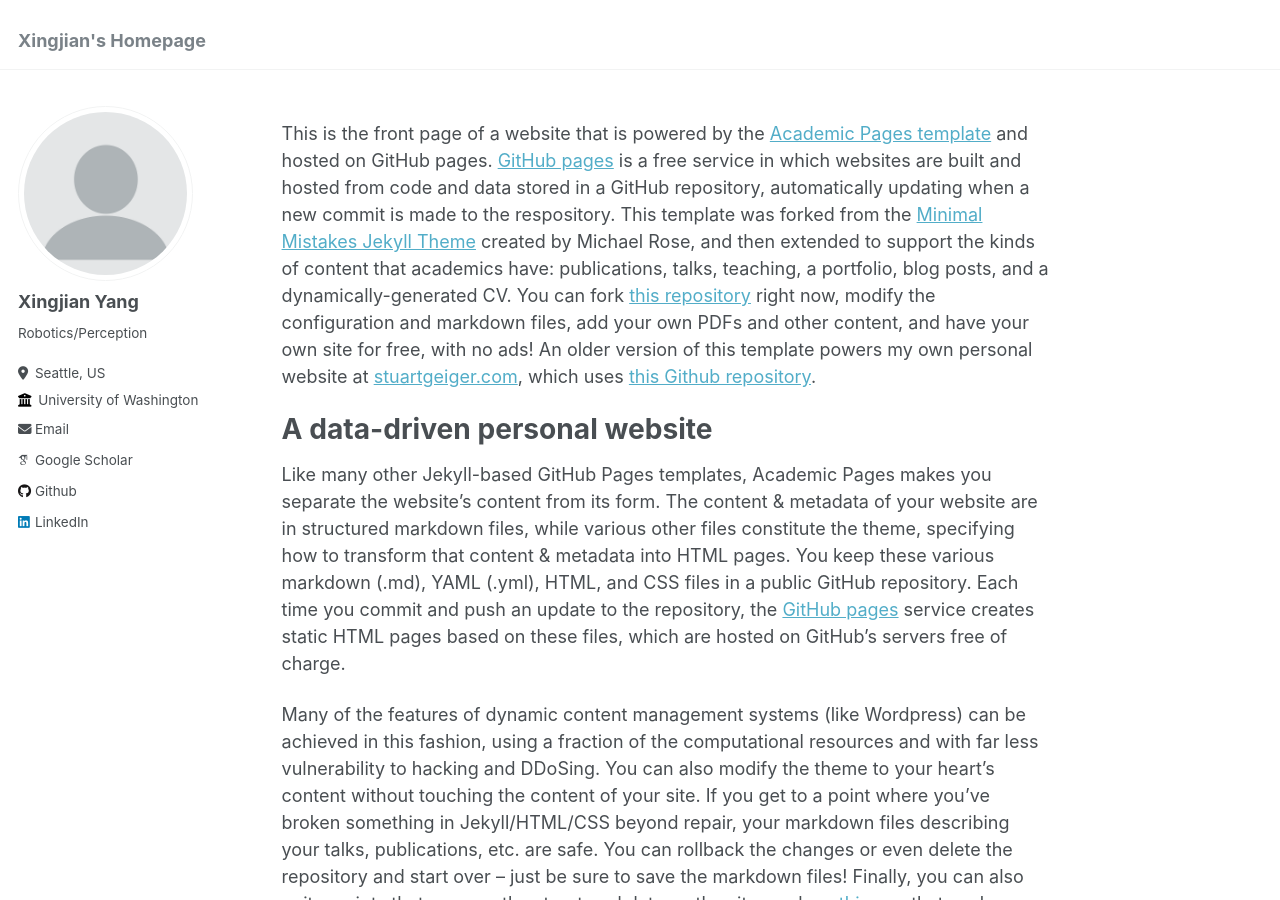
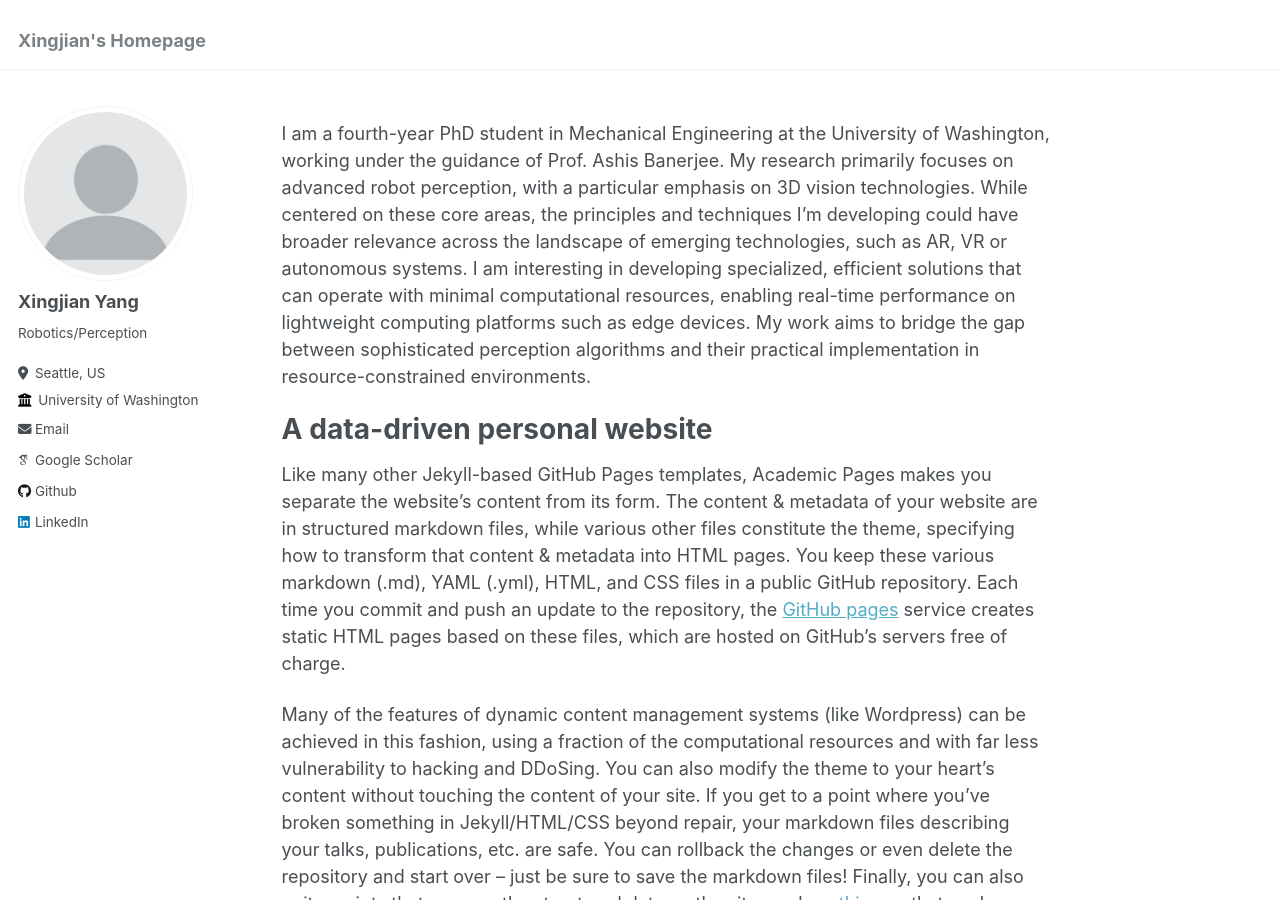
Before and after one commit to YangXJ95/https-yangxj95.github.io-, a Jekyll site: the page built from _pages/about.md, in a window 1280 px wide and 900 px high. Built offline with Jekyll 4.4.1, drawn with Linux system fonts in a browser that asks for light colours; some web fonts are replaced.

Commit message:
Update about.md

```diff
--- a/_pages/about.md
+++ b/_pages/about.md
@@ -7,7 +7,7 @@ redirect_from:
   - /about.html
 ---
 
-This is the front page of a website that is powered by the [Academic Pages template](https://github.com/academicpages/academicpages.github.io) and hosted on GitHub pages. [GitHub pages](https://pages.github.com) is a free service in which websites are built and hosted from code and data stored in a GitHub repository, automatically updating when a new commit is made to the respository. This template was forked from the [Minimal Mistakes Jekyll Theme](https://mmistakes.github.io/minimal-mistakes/) created by Michael Rose, and then extended to support the kinds of content that academics have: publications, talks, teaching, a portfolio, blog posts, and a dynamically-generated CV. You can fork [this repository](https://github.com/academicpages/academicpages.github.io) right now, modify the configuration and markdown files, add your own PDFs and other content, and have your own site for free, with no ads! An older version of this template powers my own personal website at [stuartgeiger.com](http://stuartgeiger.com), which uses [this Github repository](https://github.com/staeiou/staeiou.github.io).
+I am a fourth-year PhD student in Mechanical Engineering at the University of Washington, working under the guidance of Prof. Ashis Banerjee. My research primarily focuses on advanced robot perception, with a particular emphasis on 3D vision technologies. While centered on these core areas, the principles and techniques I'm developing could have broader relevance across the landscape of emerging technologies, such as AR, VR or autonomous systems. I am interesting in developing specialized, efficient solutions that can operate with minimal computational resources, enabling real-time performance on lightweight computing platforms such as edge devices. My work aims to bridge the gap between sophisticated perception algorithms and their practical implementation in resource-constrained environments.
 
 A data-driven personal website
 ======
```
